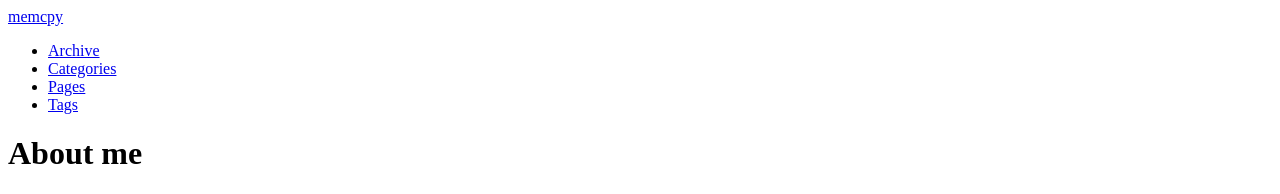
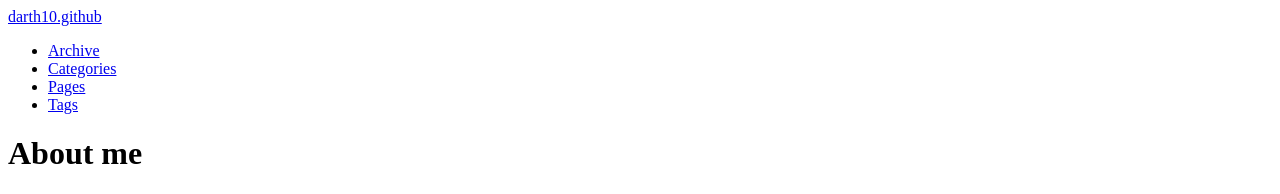
Before and after one commit to darth10/darth10.github.io, a Jekyll site: the page built from index.html, in a window 1280 px wide. Shown: the top 194 px of the page. Built offline with Jekyll 4.4.1, drawn with Linux system fonts in a browser that asks for light colours.

Commit message:
Updated blog name to darth10.github

```diff
--- a/_config.yml
+++ b/_config.yml
@@ -9,7 +9,7 @@ pygments: true
 # Themes are encouraged to use these universal variables
 # so be sure to set them if your theme uses them.
 #
-title : memcpy
+title : darth10.github
 tagline: darth10's blog
 author :
   name : Akhil Wali
```
